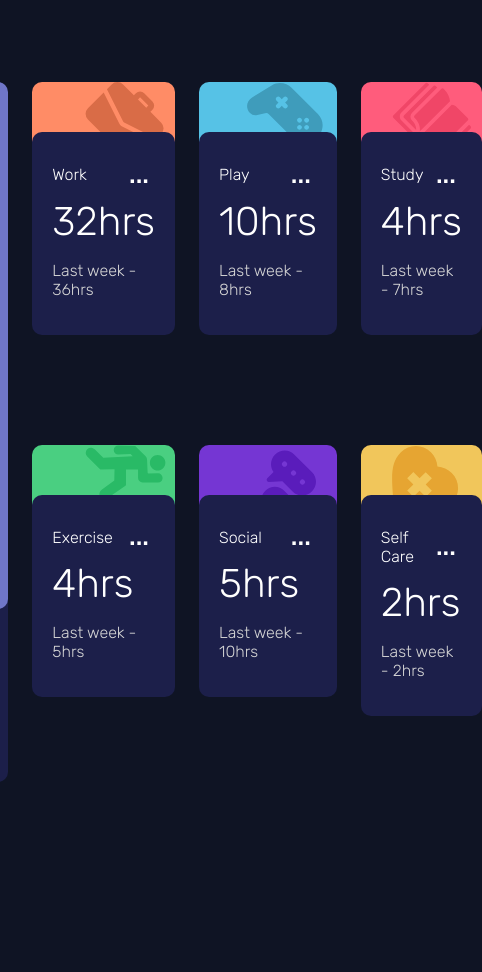
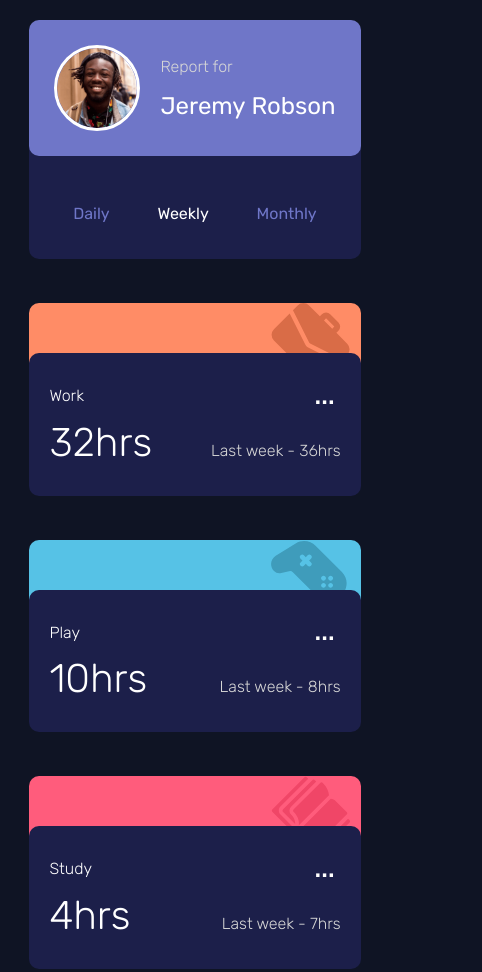
Before and after one commit to Valentin-Dr/react-tracking-psn, a React app: page / in a window 390 px wide. Shown: the top 972 px of the page, 482 px wide, since content can reach past the window. Before the commit the page ends 844 px from the top, so only its background shows below. Built offline with nearby package versions, Linux system fonts and the light colour scheme.

Commit message:
added responsive

```diff
--- a/src/Components/App/index.js
+++ b/src/Components/App/index.js
@@ -33,12 +33,14 @@ function App() {
             <div className={`img-${info.title.replace(' ','').toLowerCase()}`}></div>
           </div>
           <div className="infos-details">
-          <div className="flex">
+          <div className="flex-space-between">
             <h2 className="infos-title">{info.title}</h2>
             <button className="link-dots">...</button>
           </div>
-            <p className="infos-time">{info.timeframes[timeChosen].current}hrs</p>
-            <p className="font-size-color-details">{dateSentence} {info.timeframes[timeChosen].previous}hrs</p>
+            <div className="responsive-flex-align">
+              <p className="infos-time">{info.timeframes[timeChosen].current}hrs</p>
+              <p className="font-size-color-details">{dateSentence} {info.timeframes[timeChosen].previous}hrs</p>
+            </div>
           </div>
         </div>
     )
@@ -52,10 +54,12 @@ function App() {
         <div className="infos-main">
           <div className="infos-illustration-main">
             <img className="student-pic" src={jeremyImg} alt="Jeremy" />
-            <p className="font-size-color-details">
-              Report for
-            </p>
-            <h2 className="student-name">Jeremy<br/>Robson</h2>
+            <div>
+              <p className="font-size-color-details">
+                Report for
+              </p>
+              <h2 className="student-name"><span className="block">Jeremy</span> Robson</h2>
+            </div>
           </div>
           <div className="infos-details details-main">
             <p
--- a/src/Components/App/styles.scss
+++ b/src/Components/App/styles.scss
@@ -156,7 +156,7 @@
   margin-bottom: 50px;
 }
 
-.flex {
+.flex-space-between {
   display: flex;
   justify-content: space-between;
   align-items: center;
@@ -192,3 +192,51 @@
 .details-main {
   padding-top: 52px;
 }
+
+.block {
+  display: block;
+}
+
+@media screen and (max-width:900px) {
+  .infos-grid {
+    grid-template-columns: 1fr;
+  }
+  .App {
+    height: auto;
+  }
+
+  .details-main {
+    display: flex;
+    justify-content: space-around;
+  }
+
+  .infos-illustration-main {
+    display: flex;
+    justify-content: space-evenly;
+    align-items: center;
+  }
+
+  .student-pic {
+    width: 80px;
+    margin-right: 20px;
+  }
+
+  .block {
+    display: inline-block;
+  }
+
+  .student-name {
+    font-size: 1.5rem;
+    margin-bottom: 0px;
+  }
+
+  .font-size-color-details {
+    margin-top: 0px;
+  }
+
+  .responsive-flex-align {
+    display: flex;
+    justify-content: space-between;
+    align-items: baseline;
+  }
+}
```
